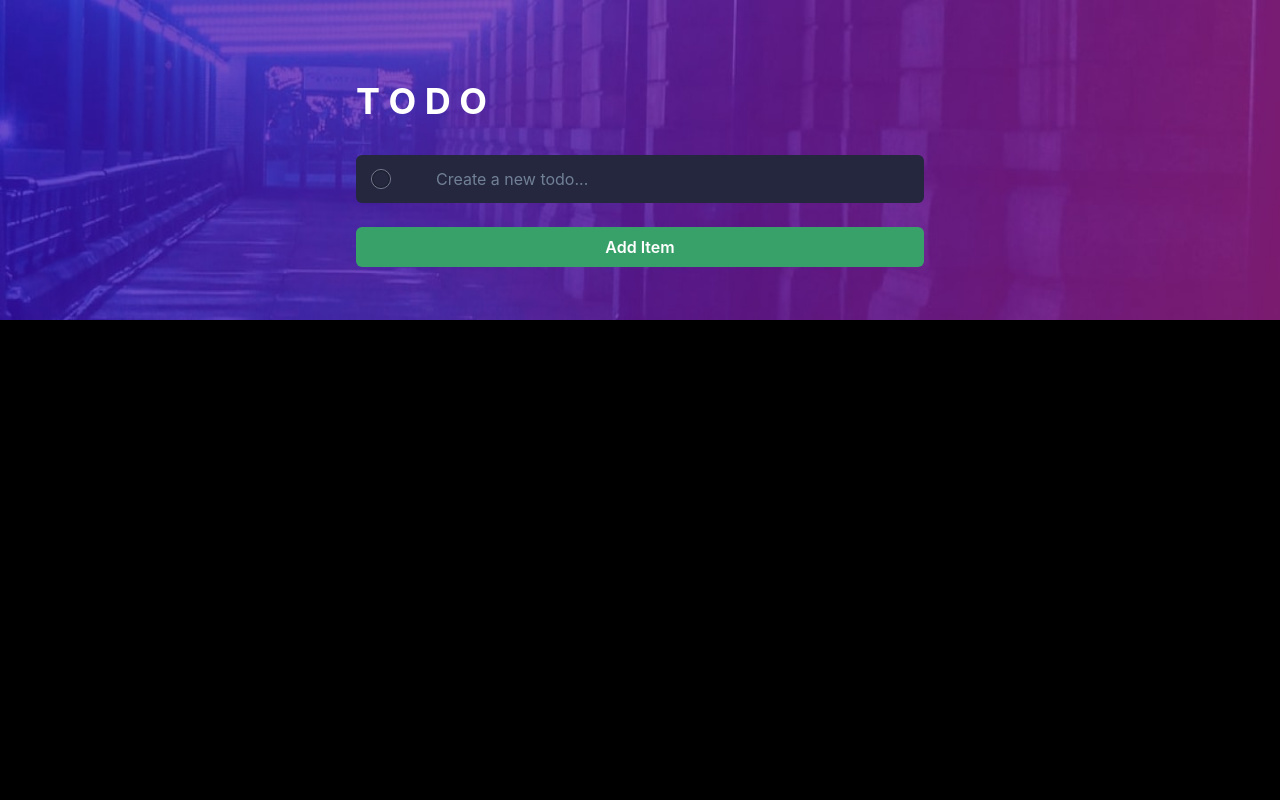
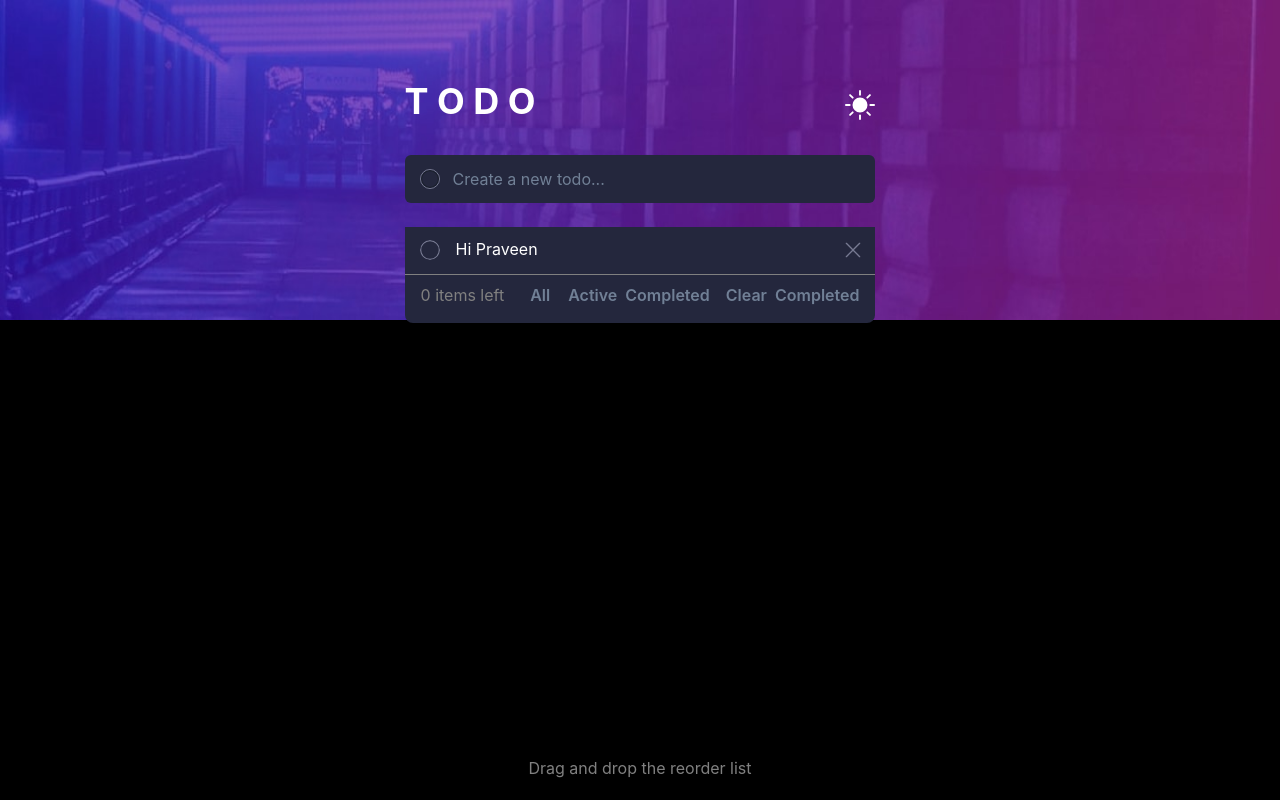
Before and after one commit to praveenmodalavalasa/todo, a Next.js app: page / in a window 1280 px wide. Built offline with nearby package versions, Linux system fonts and the light colour scheme.

Commit message:
Updated d&l mode and added icons, buttons

```diff
--- a/src/components/Todo.js
+++ b/src/components/Todo.js
@@ -1,11 +1,21 @@
 import React, { useState } from "react";
 
-import { Input, Button, Heading, Center, Stack } from "@chakra-ui/react";
+import {
+  Input,
+  Button,
+  Heading,
+  Center,
+  Stack,
+  Spacer,
+  Text,
+  VStack,
+} from "@chakra-ui/react";
 import { Box, Image } from "@chakra-ui/react";
 
-import {BsCircle} from "react-icons/bs";
+import { BsCircle, BsFillSunFill, BsFillMoonFill } from "react-icons/bs";
+import { RxCross1 } from "react-icons/rx";
 
-const Todo = () => {
+const Todo = ({ setBgColor }) => {
   const [image, setImage] = useState("./Dark.jpg");
 
   return (
@@ -14,34 +24,133 @@ const Todo = () => {
         <Image src={image} w="100%" h="40vh" alt="Light Mode" />
         <Stack mt="-60" justifyContent="center" alignItems="center">
           <Stack>
-            <Heading color="White" marginBottom="6">
-              T O D O
-            </Heading>
+            <Stack direction="row">
+              <Heading color="White" marginBottom="6">
+                T O D O
+              </Heading>
+              <Spacer />
+              {image === "./Dark.jpg" ? (
+                <BsFillSunFill
+                  onClick={() => {
+                    setImage(
+                      image === "./Dark.jpg" ? "./Light.jpg" : "./Dark.jpg"
+                    );
+                    setBgColor("white");
+                  }}
+                  style={{ color: "white", marginTop: "10" }}
+                  size={30}
+                />
+              ) : (
+                <BsFillMoonFill
+                  onClick={() => {
+                    setImage(
+                      image === "./Dark.jpg" ? "./Light.jpg" : "./Dark.jpg"
+                    );
+                    setBgColor("black");
+                  }}
+                  style={{ color: "white", marginTop: "10" }}
+                  size={30}
+                />
+              )}
+            </Stack>
             <Stack pos="relative">
-              <BsCircle style={{position:"absolute", border:"1px solid #777a92", borderRadius:"50%", zIndex:"1", top:"22%", left:"15px", width:"20px", height:"20px"}} />
+              <BsCircle
+                cursor="pointer"
+                style={{
+                  position: "absolute",
+                  border: "1px solid #777a92",
+                  borderRadius: "50%",
+                  zIndex: "2",
+                  top: "22%",
+                  left: "15px",
+                  width: "20px",
+                  height: "20px",
+                }}
+              />
               <Input
                 placeholder="Create a new todo..."
-                textColor="white"
-                marginRight="40"
+                textColor={image === "./Dark.jpg" ? "white" : "black"}
                 h="12"
                 w="100%"
-                bg={"#24273d"}
+                bg={image === "./Dark.jpg" ? "#24273d" : "white"}
                 border="0"
                 focusBorderColor="white"
-                px="20"
-                py="5"
-                marginBottom={"4"}
+                pl={12}
+                marginBottom="4"
               />
             </Stack>
-            <Button
-              colorScheme="green"
-              onClick={() => {
-                setImage(image === "./Dark.jpg" ? "./Light.jpg" : "./Dark.jpg");
-              }}
-            >
-              Add Item
-            </Button>
+            <Stack spacing={0}>
+              <Box
+                textColor="white"
+                bg={image === "./Dark.jpg" ? "#24273d" : "white"}
+                h="12"
+                w="100%"
+                borderBottom="1px"
+                borderColor={"gray"}
+              >
+                <Stack direction="row">
+                  <BsCircle
+                    cursor="pointer"
+                    style={{
+                      border: "0px solid #777a92",
+                      color: "#777a92",
+                      borderRadius: "50%",
+                      width: "20px",
+                      height: "20px",
+                      marginLeft: "15px",
+                      marginTop: "12.5",
+                    }}
+                  />
+
+                  <Text
+                    marginLeft="2"
+                    marginTop="2.5"
+                    textColor={image === "./Dark.jpg" ? "white" : "black"}
+                  >
+                    Hi Praveen
+                  </Text>
+                  <Spacer />
+                  <RxCross1
+                    pos="absolute"
+                    style={{
+                      margin: "12.5px",
+                      marginTop: "12.5px",
+                      color: "#777a92",
+                      width: "20px",
+                      height: "20px",
+                    }}
+                  />
+                </Stack>
+              </Box>
+              <Box
+                textColor="white"
+                borderBottomRadius="8"
+                bg={image === "./Dark.jpg" ? "#24273d" : "white"}
+                h="12"
+                w="100%"
+              >
+                <Stack
+                  direction="row"
+                  spacing={2}
+                  marginRight="4"
+                  marginLeft="4"
+                  marginTop="2"
+                >
+                  <Text textColor="gray">0 items left</Text>
+                  <Spacer />
+                  <Button variant="link">All</Button>
+                  <Button variant="link">Active</Button>
+                  <Button variant="link">Completed</Button>
+                  <Spacer />
+                  <Button variant="link">Clear</Button>
+                  <Button variant="link">Completed</Button>
+                </Stack>
+              </Box>
+            </Stack>
           </Stack>
+          <Text textColor="gray" textAlign="center" pos="absolute" bottom={5}>
+            Drag and drop the reorder list
+          </Text>
         </Stack>
       </Box>
     </>
--- a/src/pages/index.js
+++ b/src/pages/index.js
@@ -1,6 +1,8 @@
 import Todo from "@/components/Todo";
 import { Box } from "@chakra-ui/react";
+import { useState } from "react";
 
 export default function Home() {
-  return <Box bgColor="black" h="100vh"><Todo/></Box>;
+  const [bgcolor, setBgColor] = useState ("black")
+  return <Box bgColor={bgcolor} h="100vh"><Todo setBgColor={setBgColor}/></Box>;
 }
```
